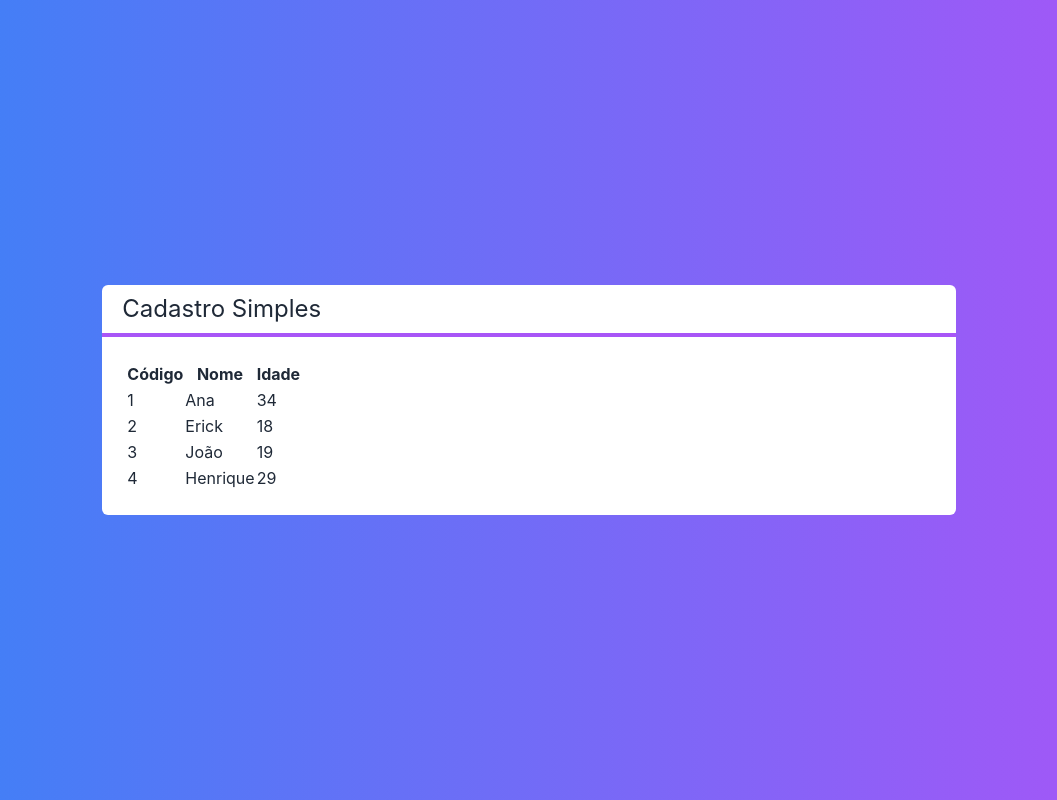
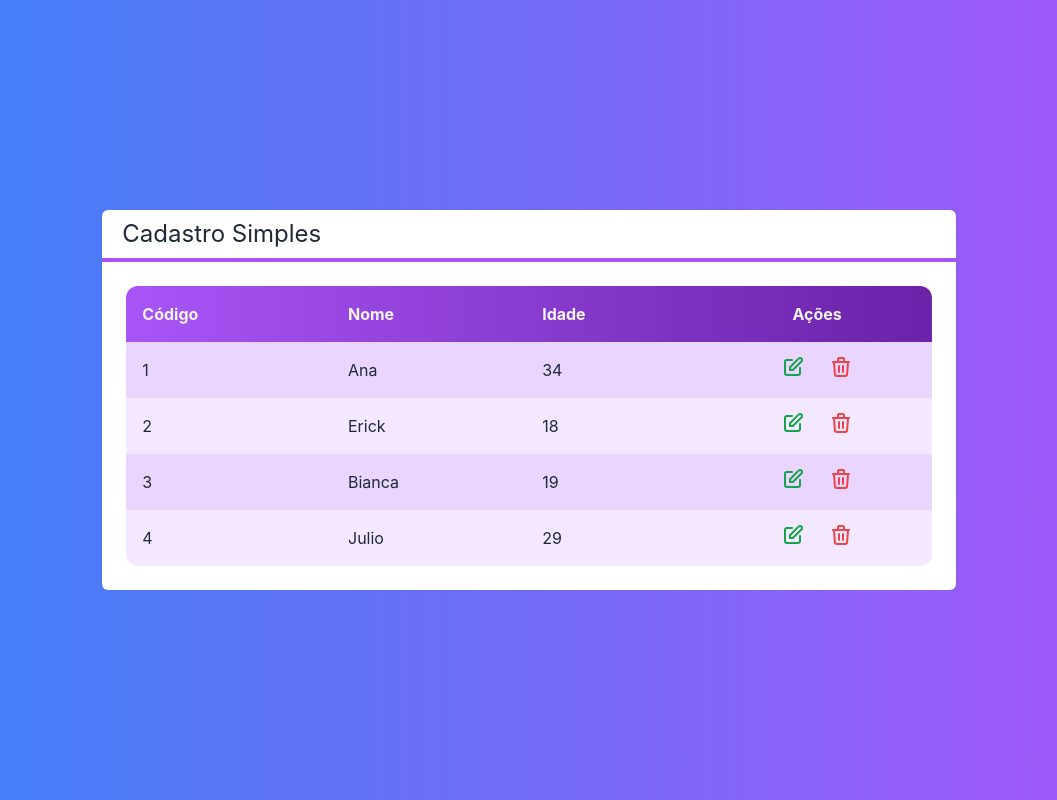
Before and after one commit to Erickbci/next-crud, a Next.js app: page / in a window 1280 px wide. Shown: the whole page, without its empty margins (111-1168 px from the left). Built offline with nearby package versions, Linux system fonts and the light colour scheme.

Commit message:
Componente Tabela #02

```diff
--- /dev/null
+++ b/src/components/BotaoEditar.tsx
@@ -0,0 +1,14 @@
+
+
+export default function BotaoEditar(props) {
+
+    return(
+        <button onClick={() => props.clienteSelecionado?.(props.cliente)} className={`
+        flex justify-center items-center
+        text-green-600 rounded-full p-2 m-1
+        hover:bg-purple-50
+        `}>
+            {props.children}
+        </button>
+    )
+}
--- /dev/null
+++ b/src/components/BotaoLixo.tsx
@@ -0,0 +1,12 @@
+
+export default function BotaoLixo(props) {
+    return(
+        <button onClick={() => props.clienteExcluido?.(props.cliente)} className={`
+        flex justify-center items-center
+        text-red-500 rounded-full p-2 m-1
+        hover:bg-purple-50
+        `}>
+            {props.children}
+        </button>
+    )
+}
--- /dev/null
+++ b/src/components/Icones.tsx
@@ -0,0 +1,10 @@
+export const IconeEdicao = (
+    <svg xmlns="http://www.w3.org/2000/svg" className="h-6 w-6" fill="none" viewBox="0 0 24 24" stroke="currentColor" strokeWidth={2}>
+    <path strokeLinecap="round" strokeLinejoin="round" d="M11 5H6a2 2 0 00-2 2v11a2 2 0 002 2h11a2 2 0 002-2v-5m-1.414-9.414a2 2 0 112.828 2.828L11.828 15H9v-2.828l8.586-8.586z" />
+    </svg>
+)
+export const IconeLixo = (
+    <svg xmlns="http://www.w3.org/2000/svg" className="h-6 w-6" fill="none" viewBox="0 0 24 24" stroke="currentColor" strokeWidth={2}>
+    <path strokeLinecap="round" strokeLinejoin="round" d="M19 7l-.867 12.142A2 2 0 0116.138 21H7.862a2 2 0 01-1.995-1.858L5 7m5 4v6m4-6v6m1-10V4a1 1 0 00-1-1h-4a1 1 0 00-1 1v3M4 7h16" />
+    </svg>
+)
--- a/src/components/Tabela.tsx
+++ b/src/components/Tabela.tsx
@@ -1,17 +1,25 @@
 import Cliente from '../core/Cliente'
+import BotaoEditar from './BotaoEditar'
+import BotaoLixo from './BotaoLixo'
+import { IconeEdicao, IconeLixo } from './Icones'
 
 interface TabelaProps {
     clientes: Cliente[]
+    clienteSelecionado?: (cliente:Cliente) => void
+    clienteExcluido?: (cliente:Cliente) => void
 }
 
 export default function Tabela(props: TabelaProps){
 
+    const exibirAcoes = props.clienteExcluido || props.clienteSelecionado
+
     function renderizarCabecalho(){
         return(
                 <tr>
-                    <th>Código</th>
-                    <th>Nome</th>
-                    <th>Idade</th>
+                    <th className="text-left p-4">Código</th>
+                    <th className="text-left p-4">Nome</th>
+                    <th className="text-left p-4">Idade</th>
+                    {exibirAcoes ? <th className="p-4">Ações</th> : false}
                 </tr>
         )
     }
@@ -21,19 +29,49 @@
         return props.clientes?.map((cliente, i) => {
 
             return(
-                <tr key={cliente.id}>
-                    <td>{cliente.id}</td>
-                    <td>{cliente.nome}</td>
-                    <td>{cliente.idade}</td>
+                <tr key={cliente.id}
+                className={`
+                ${i % 2 === 0 ? 'bg-purple-200' : 'bg-purple-100'}
+                `}>
+                    <td className='text-left p-4'>{cliente.id}</td>
+                    <td className='text-left p-4'>{cliente.nome}</td>
+                    <td className='text-left p-4'>{cliente.idade}</td>
+                    {exibirAcoes ? renderizarAcoes(cliente) : false}
                 </tr>
             )
         })
 
     }
 
+    function renderizarAcoes(cliente: Cliente) {
+        return (
+            <td className='flex justify-center'>
+                {props.clienteSelecionado ? (
+                    <BotaoEditar
+                    clienteSelecionado={props.clienteSelecionado}
+                    cliente={cliente}>
+                        {IconeEdicao}
+                    </BotaoEditar>
+                ) : false}
+                {props.clienteExcluido ? (
+                    <BotaoLixo
+                    clienteExcluido={props.clienteExcluido}
+                    cliente={cliente}>
+                        {IconeLixo}
+                    </BotaoLixo>
+                ) : false}
+            </td>
+        )
+    }
+
     return (
-        <table>
-            <thead>
+        <table className={`
+        w-full rounded-xl overflow-hidden
+        `}>
+            <thead className={`
+            text-gray-100
+            bg-gradient-to-r from-purple-500 to-purple-800
+            `}>
                 {renderizarCabecalho()}
             </thead>
             <tbody>
--- a/src/pages/index.tsx
+++ b/src/pages/index.tsx
@@ -7,9 +7,16 @@
   const clientes = [
     new Cliente('Ana', 34, '1'),
     new Cliente('Erick', 18, '2'),
-    new Cliente('João', 19, '3'),
-    new Cliente('Henrique', 29, '4'),
+    new Cliente('Bianca', 19, '3'),
+    new Cliente('Julio', 29, '4'),
   ]
+
+  function clienteSelecionado(cliente:Cliente) {
+    console.log(cliente.nome);
+  }
+  function clienteExcluido(cliente:Cliente) {
+    console.log(`Excluir... ${cliente.nome}`);
+  }
 
   return (
     <div className={`
@@ -18,7 +25,10 @@
       text-white
     `}>
       <Layout titulo="Cadastro Simples">
-        <Tabela clientes={clientes}></Tabela>
+        <Tabela
+        clienteSelecionado={clienteSelecionado}
+        clienteExcluido={clienteExcluido}
+        clientes={clientes} />
       </Layout>
     </div>
   )
```
